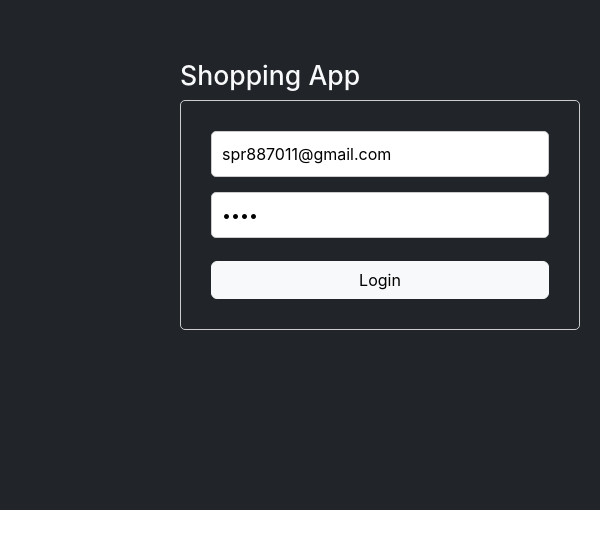
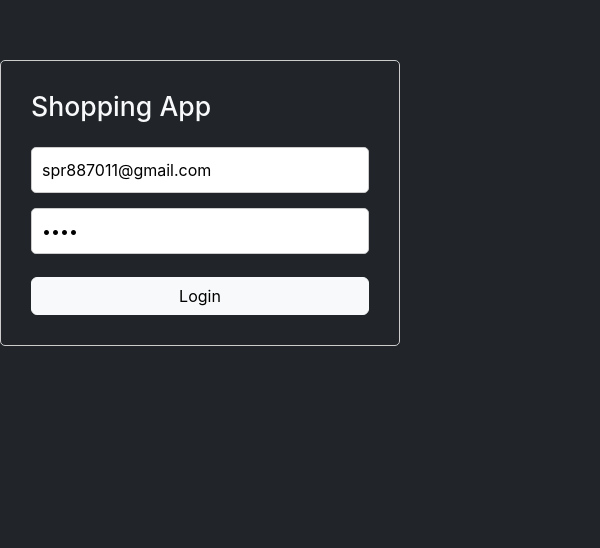
Before and after one commit to Praveenraj-subramaniyan/shop-homepage, a React (Create React App) app: page / in a window 600 px wide. Shown: the top 548 px of the page. Built offline with nearby package versions, Linux system fonts and the light colour scheme.

Commit message:
design changes

```diff
--- a/src/App.css
+++ b/src/App.css
@@ -22,3 +22,13 @@ footer h5{
 .fullcart{
   margin-right: 20%;
 }
+
+@media (max-width:600px) {
+  .Shopinstyle h1{
+    margin-top: 10%;
+    font-size: larger;
+  }
+  .Shopinstyle h5{
+    font-size: large;
+  }
+}
--- a/src/Card.js
+++ b/src/Card.js
@@ -3,7 +3,7 @@ import "./Card.css";
 
 function Card(data) {
   return (
-    <div className="col-6 col-md-4 col-lg-3 mt-3 mb-3 text-center carddiv">
+    <div className="col-12 col-md-6 col-lg-3 mt-3 mb-3 text-center carddiv">
       <div className="card">
         <img className="card-img-top" src={data.imageurl} alt="Card image" />
         <div className="card-body cardbodydiv">
--- a/src/Page/CSS/Login.css
+++ b/src/Page/CSS/Login.css
@@ -44,3 +44,24 @@ label {
     padding-right: 10%;
     padding-bottom: 30%;
   }
+
+  @media (max-width:600px) {
+    .LoginMainDiv{
+      padding-top: 10%;
+      padding-left: 1%;
+      padding-right: 150%;
+      padding-bottom: 150%;
+    }
+    .LoginMainDivh1{
+      display: flexbox;
+    }
+  }
+
+  @media (min-width:600px) and (max-width:600px)  {
+    .LoginMainDiv{
+      padding-top: 10%;
+      padding-left: 0%;
+      padding-right: 5%;
+      padding-bottom: 150%;
+    }
+  }
--- a/src/Page/Login.js
+++ b/src/Page/Login.js
@@ -51,8 +51,9 @@ function Login() {
     }
   return (
     <div className="LoginMainDiv bg-dark">
-      <h2 className="text-light">Shopping App</h2>
+
       <form id="loginForm" className="loginFormcls" onSubmit={handleSubmit}>
+      <h2 className="text-light LoginMainDivh1 mb-4">Shopping App</h2>
         <input
           type="email"
           name="emailid"
```
